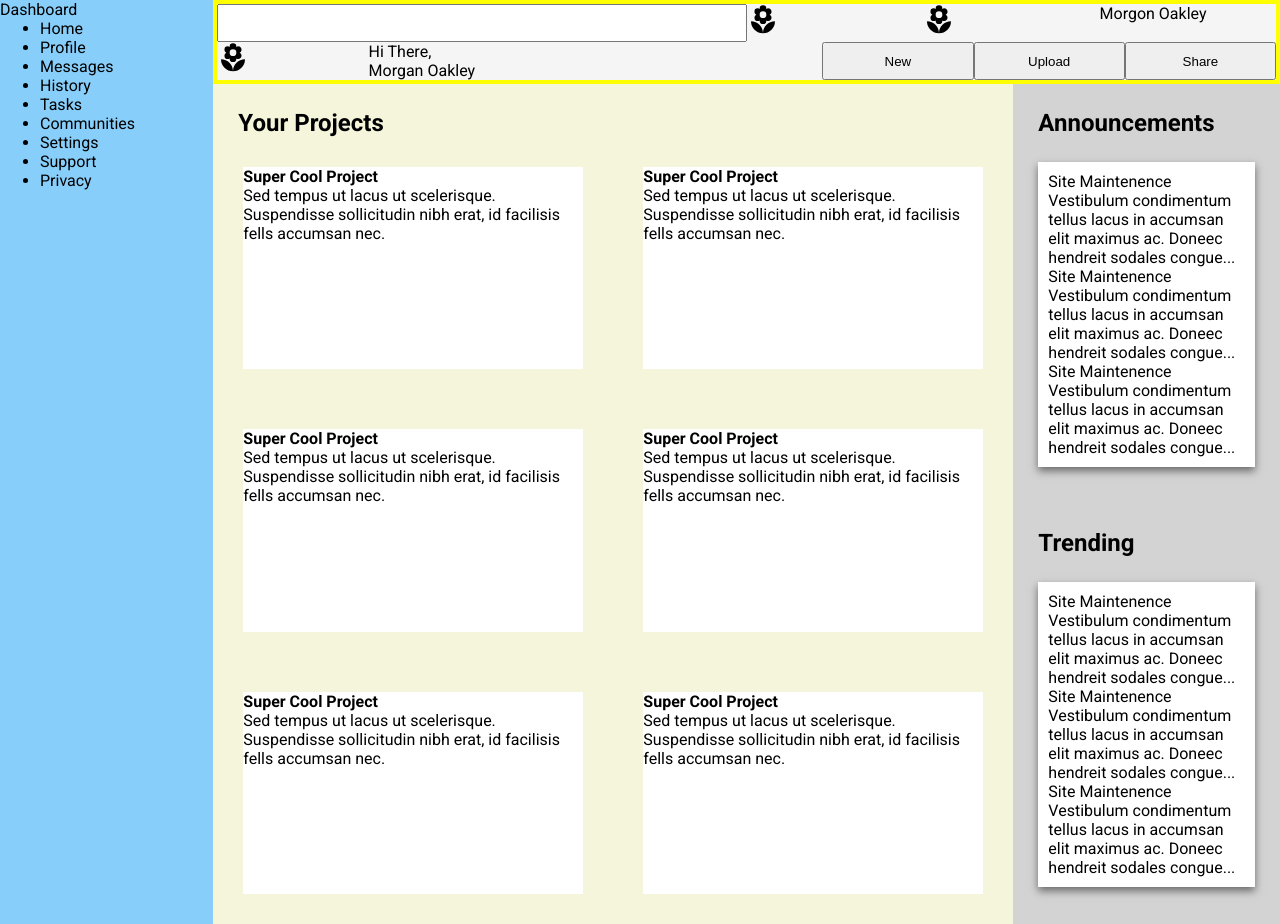
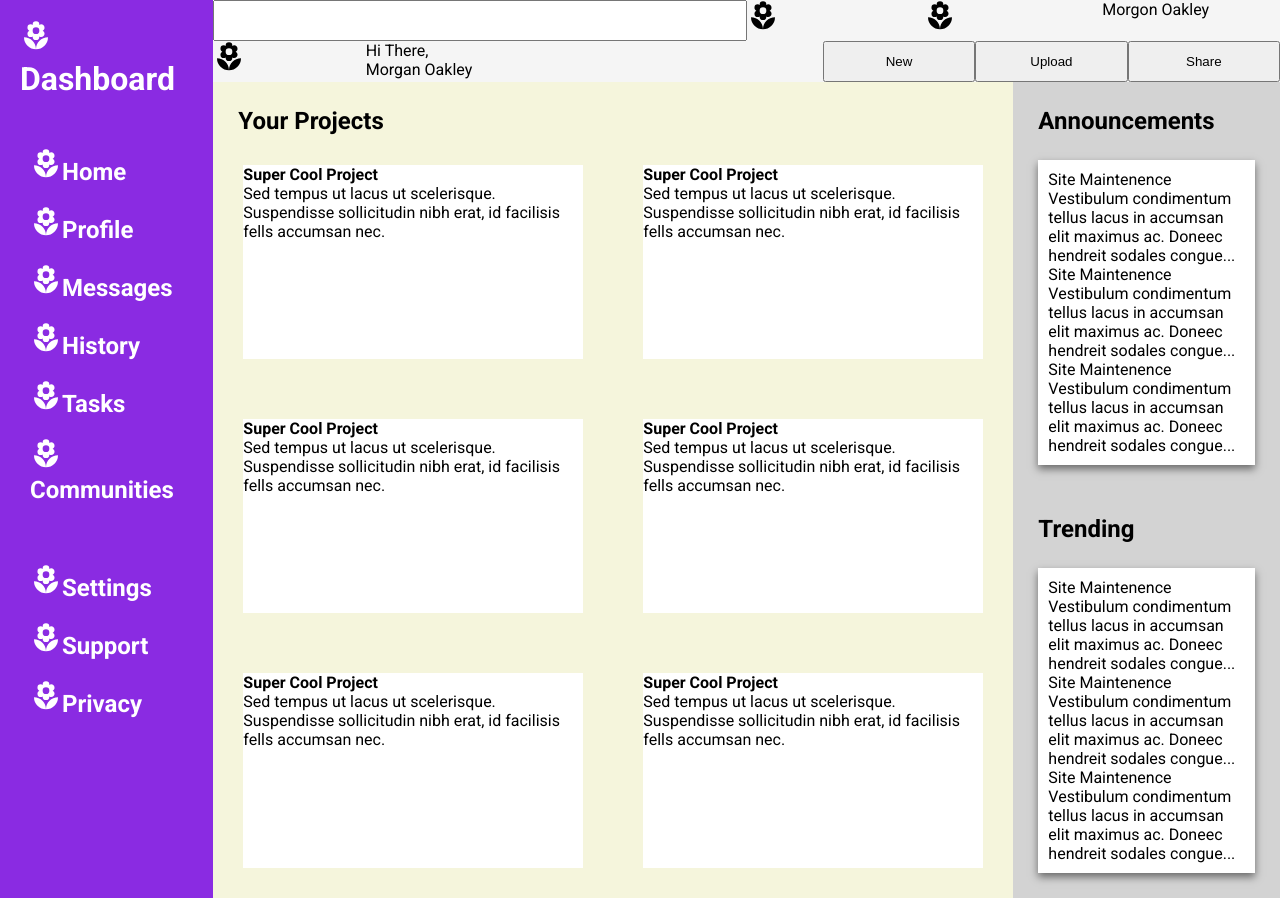
Before and after one commit to WesDev28/admin-dashboard, a plain HTML site: page index.html in a window 1280 px wide. After the commit the page ends 898 px from the top, so only its background shows below. Drawn offline with Linux system fonts and the light colour scheme; a web font is replaced by a local one.

Commit message:
Add images to sidebar list and add styling

```diff
--- a/index.html
+++ b/index.html
@@ -38,20 +38,20 @@
         </div>
 
         <div class="sidebar">
-            <div class="dashboard-logo">Dashboard</div>
+            <div class="dashboard-logo"><img class="flower" src="./flower.svg">Dashboard</div>
             <div class="nav">
                 <ul>
-                    <li>Home</li>
-                    <li>Profile</li>
-                    <li>Messages</li>
-                    <li>History</li>
-                    <li>Tasks</li>
-                    <li>Communities</li>
+                    <li><img class="flower" src="./flower.svg">Home</li>
+                    <li><img class="flower" src="./flower.svg">Profile</li>
+                    <li><img class="flower" src="./flower.svg">Messages</li>
+                    <li><img class="flower" src="./flower.svg">History</li>
+                    <li><img class="flower" src="./flower.svg">Tasks</li>
+                    <li><img class="flower" src="./flower.svg">Communities</li>
                 </ul>
                 <ul>
-                    <li>Settings</li>
-                    <li>Support</li>
-                    <li>Privacy</li>
+                    <li><img class="flower" src="./flower.svg">Settings</li>
+                    <li><img class="flower" src="./flower.svg">Support</li>
+                    <li><img class="flower" src="./flower.svg">Privacy</li>
                 </ul>
             </div>
 
--- a/style.css
+++ b/style.css
@@ -1,6 +1,7 @@
 *, *::before, *::after {
     box-sizing:border-box;
     margin:0;
+    padding:0;
 }
 
 body {
@@ -19,7 +20,6 @@ body {
 
 .header {
     background: whitesmoke;
-    border: 4px solid yellow;
     grid-column: 2 / 3;
     display: grid;
     grid-template-rows: 1fr 1fr;
@@ -38,10 +38,30 @@ body {
 }
 
 .sidebar {
-    background: lightskyblue;
+    background: blueviolet;
+    color:white;
     grid-column: 1;
     grid-row: 1 / -1;
 }
+
+.dashboard-logo {
+    padding: 20px;
+    font-size: 2rem;
+    font-weight: 700;
+}
+
+
+.nav ul {
+    padding: 20px;
+    list-style: none;
+    font-weight: 700;
+    font-size: 1.5rem;
+}
+
+.nav ul li {
+    padding:10px;
+}
+
 
 .main-content {
     background:lightgray;
@@ -121,4 +141,9 @@ body {
 
 img {
     width:2rem;
+
 }
+
+.sidebar img {
+    filter: invert(1);
+}
```
